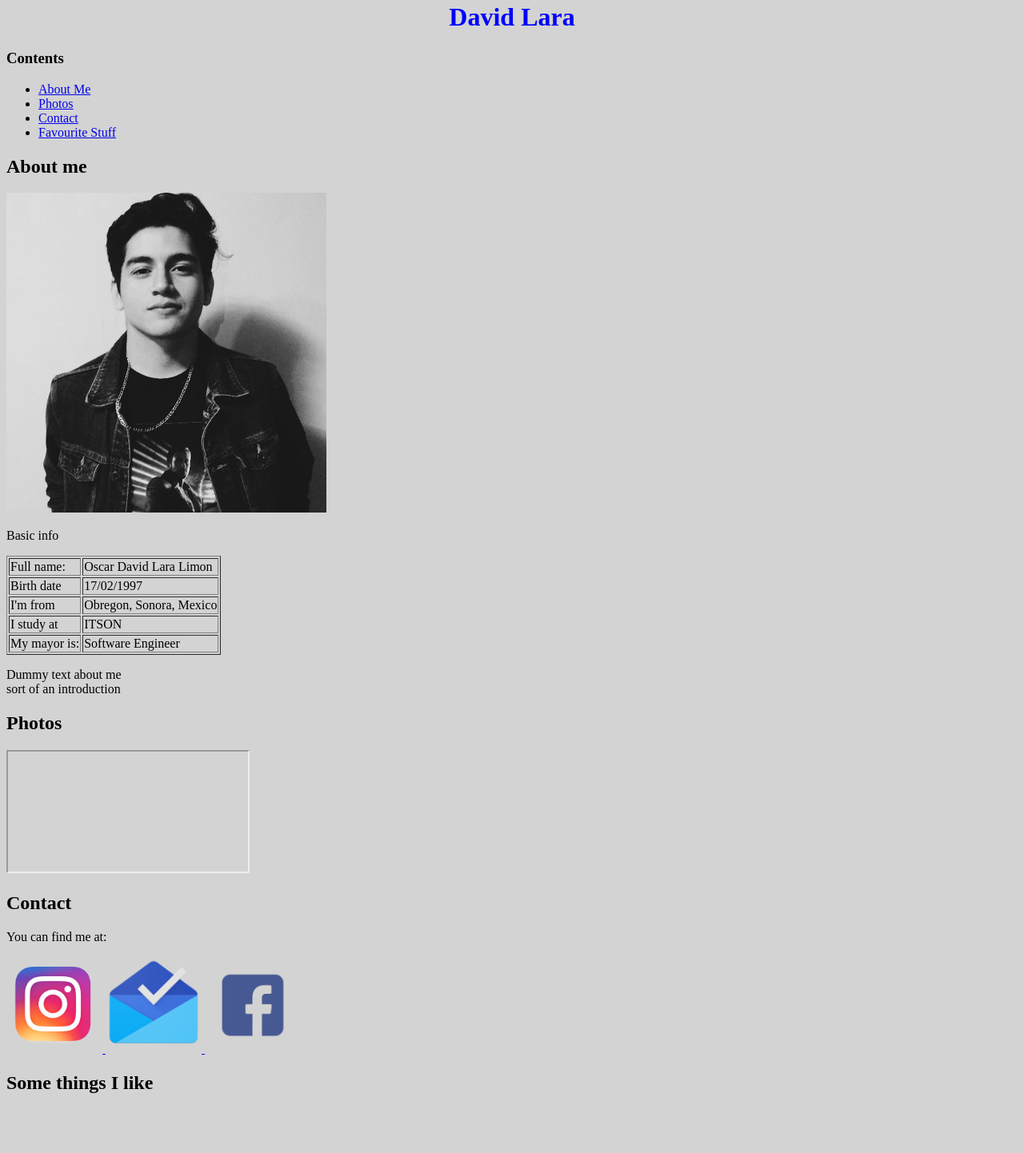
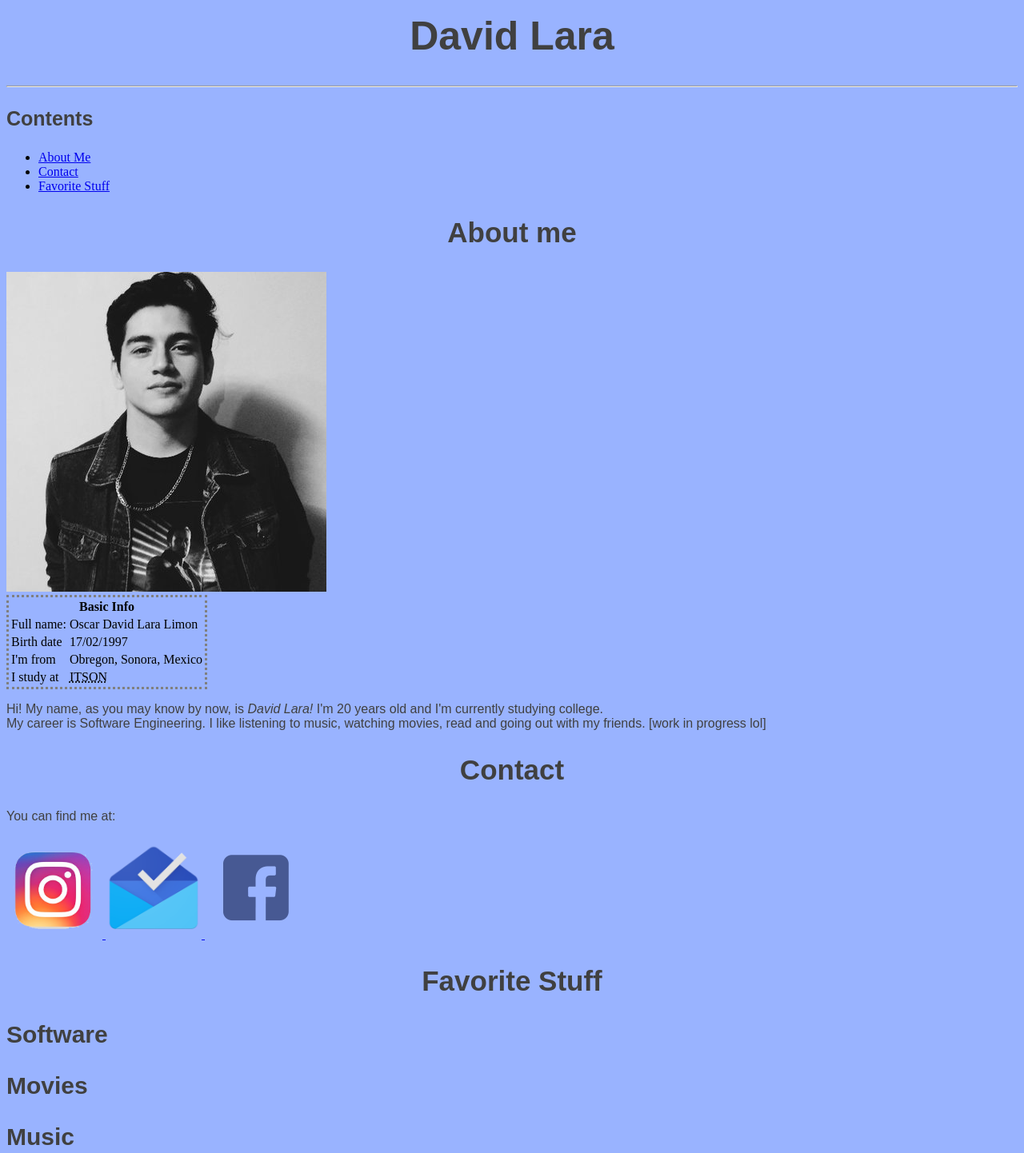
Before and after one commit to Larazord/my-website, a plain HTML site: page index.html in a window 1280 px wide. Shown: the part 18-1460 px from the top of the page at 80% size. Before the commit the page ends 1406 px from the top, so only its background shows below. Drawn offline with Linux system fonts and the light colour scheme.

Commit message:
v2
small changes

```diff
--- a/index.html
+++ b/index.html
@@ -1,24 +1,33 @@
 <!DOCTYPE html>
 <html lang=en>
   <head>
-    <title>David Lara</title>
+    <title>David Lara's Personal Website</title>
+    <style>
+    table.dotted{border-style:dotted;}
+    </style>
   </head>
-  <body style="background-color:lightgray">
-    <h1 style="text-align:center;color:blue">David Lara</h1>
-    <h3 style="font-family:console;">Contents</h3>
+  <body style="background-color: #99b3ff">
+    <h1 style="font-family:arial;font-size:50px;text-align:center;color:#404040">David Lara</h1>
+    <hr  />
+
+    <h3 style="font-family:arial;font-size:25px;color:#404040">Contents</h3>
     <ul>
       <li><a href="#AboutMe">About Me </a></li>
-      <li><a href="#Photos">Photos</a></li>
       <li><a href="#Contact">Contact</a></li>
-      <li><a href="#FavStuff">Favourite Stuff</a></li>
-
+      <li><a href="#FavStuff">Favorite Stuff</a></li>
     </ul>
 
     <div>
-    <h2 id=AboutMe>About me</h2>
+    <h2 id=AboutMe style="font-family:arial;font-size:35px;color:#404040;text-align:center">About me</h2>
     <img align="bottom" src="img/me.jpg" alt="The man"/>
-    <p>Basic info</p>
-    <table border=1>
+
+    <table class="dotted">
+      <thead>
+        <tr>
+          <th colspan="2">Basic Info</th>
+        </tr>
+      </thead>
+      <tbody>
         <tr>
           <td>Full name:</td>
           <td>Oscar David Lara Limon</td>
@@ -33,32 +42,38 @@
         </tr>
         <tr>
           <td>I study at</td>
-        <td>ITSON</td>
+          <td><abbr title="Instituto Tecnologico de Sonora">ITSON</abbr></td>
         </tr>
-      <tr>
-        <td>My mayor is: </td>
-        <td>Software Engineer</td>
-      </tr>
+      </tbody>
+
     </table>
-    <p>Dummy text about me<br />
-      sort of an introduction
+    <p style="font-family:arial;color:#404040">Hi! My name, as you may know by now, is <em>David Lara!</em> I'm 20 years old and I'm currently studying college.<br />
+      My career is Software Engineering. I like listening to music, watching movies, read and going out with my friends.
+      [work in progress lol]
     </p>
   </div>
 
-  <h2 id=Photos>Photos</h2>
-  <iframe src="">></iframe>
-
-  <h2 id=Contact>Contact</h2>
-  <p>You can find me at: </p>
+  <div>
+    <h2 id=Contact style="font-family:arial;font-size:35px;color:#404040;text-align:center">Contact</h2>
+    <p style="font-family:arial;color:#404040">You can find me at: </p>
     <span>
       <a href="http://www.instagram.com/odavidlara" target="_blank"> <img src="img/instagramicon.png" alt="odavidlara" style="width:120px;height:120px;">
         </a>
       <a href="mailto:oscar.lr97@gmail.com" target="_blank"> <img src="img/inbox.png" alt="oscar.lr97@gmail.com" style="width:120px;height:120px;">
       </a>
-    <a href="https://www.facebook.com/odavidlara" target="_blank"><img src="img/facebook.png" alt="David Lara Facebook" style="width:120px;height:120px;">
+      <a href="https://www.facebook.com/odavidlara" target="_blank"><img src="img/facebook.png" alt="David Lara Facebook" style="width:128px;height:128px;">
       </a>
     </span>
+  </div>
 
-  <h2 id=FavStuff>Some things I like</h2>
+  <div>
+    <h2 id=FavStuff style="font-family:arial;font-size:35px;color:#404040;text-align:center">Favorite Stuff</h2>
+    <h3 style="font-family:arial;font-size:30px;color:#404040">Software</h3>
+    <h3 style="font-family:arial;font-size:30px;color:#404040">Movies</h3>
+    <h3 style="font-family:arial;font-size:30px;color:#404040">Music</h3>
+    <iframe src="https://open.spotify.com/embed/user/nowhereman_d/playlist/3kkfgzDwQkv28EpYIUrMGV" width="300" height="380" frameborder="0" allowtransparency="true"></iframe>
+    <h3 style="font-family:arial;font-size:30px;color:#404040">And...</h3>
+  </div>
+
   </body>
 </html>
```
Lines whose indentation alone changed are shown as unchanged.
